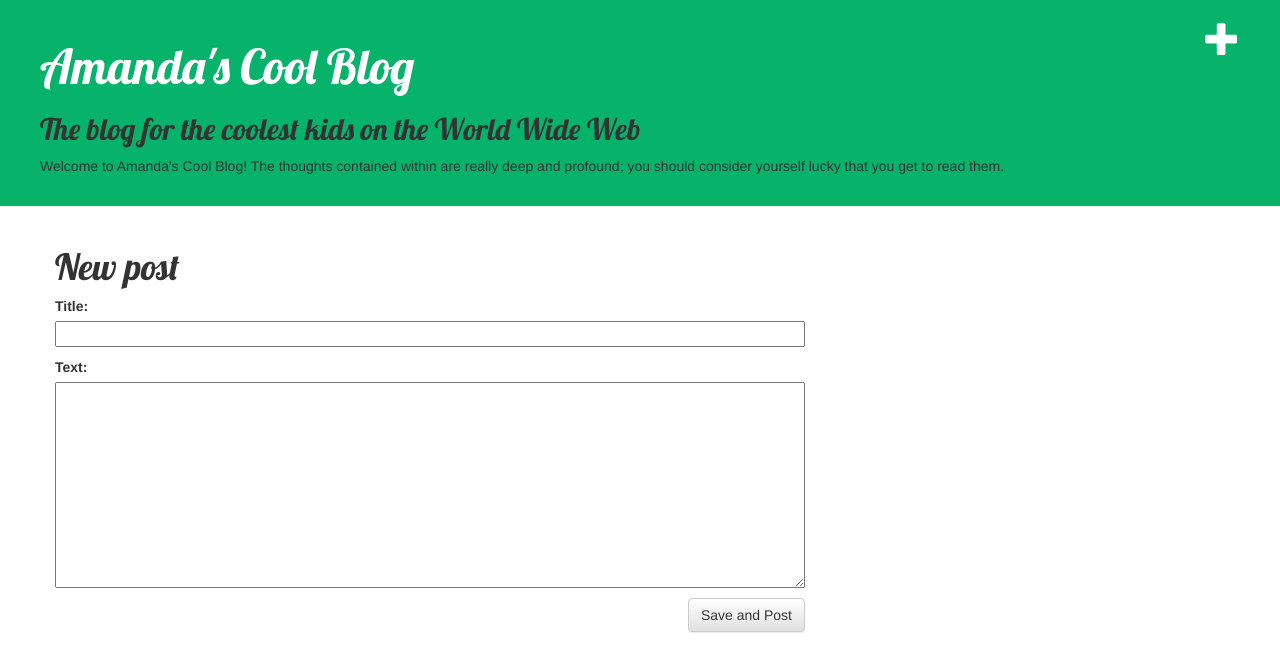
After one commit to amdevine/django-girls-my-first-app, a Django app: page /post/new/ in a window 1280 px wide. The commit adds this page. Shown: the top 672 px of the page. Run offline with Django 3.2, Linux system fonts and the light colour scheme; some libraries are stand-ins or nearby versions.

Commit message:
Added blog submission form

```diff
--- /dev/null
+++ b/blog/forms.py
@@ -0,0 +1,8 @@
+from django import forms
+from .models import Post
+
+class PostForm(forms.ModelForm):
+
+    class Meta:
+        model = Post
+        fields = ('title', 'text',)
--- a/blog/templates/blog/base.html
+++ b/blog/templates/blog/base.html
@@ -10,7 +10,8 @@
     </head>
     <body>
         <div class="page-header">
-            <h1><a href=''>Amanda's Cool Blog</a></h1>
+            <a href="{% url 'post_new' %}" class="top-menu"><span class="glyphicon glyphicon-plus"></span></a>
+            <h1><a href="{% url 'post_list' %}">Amanda's Cool Blog</a></h1>
             <h2>The blog for the coolest kids on the World Wide Web</h2>
             <p>Welcome to Amanda's Cool Blog!
             The thoughts contained within are really deep and profound;
--- /dev/null
+++ b/blog/templates/blog/post_edit.html
@@ -0,0 +1,11 @@
+{% extends 'blog/base.html' %}
+
+{% block content %}
+
+<h1>New post</h1>
+<form method="POST" class="post-form">{% csrf_token %}
+    {{ form.as_p }}
+    <button type="submit" class="save btn btn-default">Save and Post</button>
+</form>
+
+{% endblock %}
--- a/blog/urls.py
+++ b/blog/urls.py
@@ -4,4 +4,5 @@ from . import views
 urlpatterns = [
     url(r'^$', views.post_list, name='post_list'),
     url(r'^post/(?P<pk>\d+)/$', views.post_detail, name='post_detail'),
+    url(r'post/new/$', views.post_new, name='post_new'),
 ]
--- a/blog/views.py
+++ b/blog/views.py
@@ -1,6 +1,7 @@
-from django.shortcuts import render, get_object_or_404
+from django.shortcuts import render, get_object_or_404, redirect
 from django.utils import timezone
 from .models import Post
+from .forms import PostForm
 
 def post_list(request):
     posts = Post.objects.filter(published_date__lte=timezone.now()).order_by('-published_date')
@@ -9,3 +10,16 @@ def post_list(request):
 def post_detail(request, pk):
     post = get_object_or_404(Post, pk=pk)
     return render(request, 'blog/post_detail.html', {'post': post})
+
+def post_new(request):
+    if request.method == "POST":
+        form = PostForm(request.POST)
+        if form.is_valid():
+            post = form.save(commit=False)
+            post.author = request.user
+            post.published_date = timezone.now()
+            post.save()
+            return redirect('post_detail', pk=post.pk)
+    else:
+        form = PostForm()
+    return render(request, 'blog/post_edit.html', {'form': form})
```
